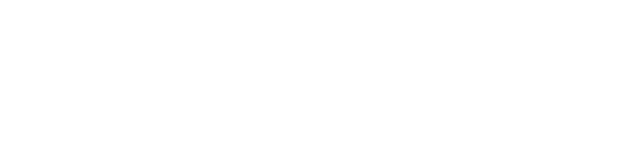
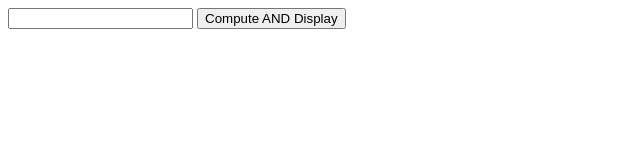
Before and after one commit to liziqian028/Project3, a plain HTML site: page docs/version1.html in a window 1280 px wide. Shown: the whole page, without its empty margins (0-640 px from the left). Drawn offline with Linux system fonts and the light colour scheme.

Commit message:
Update version1.html
create version 1

```diff
--- a/docs/version1.html
+++ b/docs/version1.html
@@ -16,9 +16,9 @@
 </head>
 <body>
 <!-- USER INPUTS A NUMBER -->
-
+<input id="number">
 <!--BUTTON THAT RUNS "compute_and_display()" -->
-
+     <button type="button" onclick="compute_and_display()">Compute AND Display</button>
 <p id="output_goes_here"></p>
 </body>
 </html>
```
